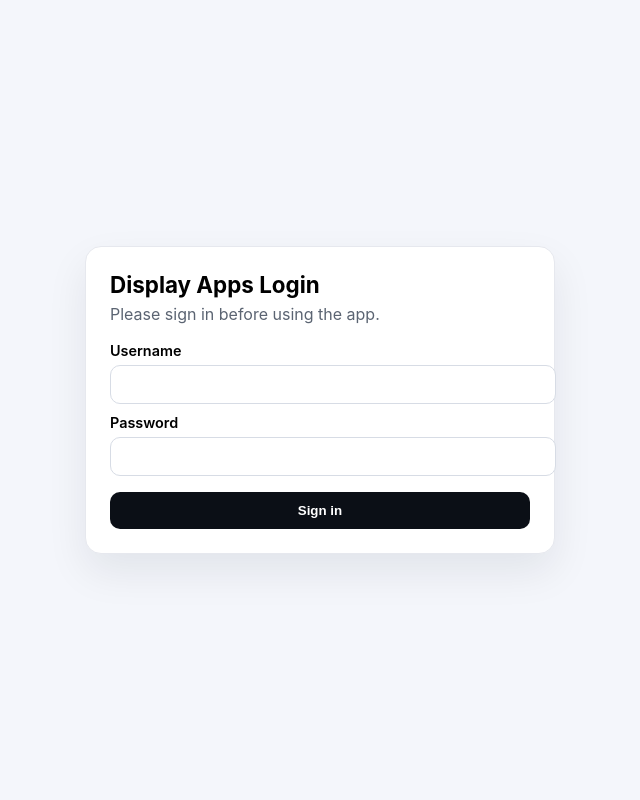
After one commit to M1doriya/Display-Apps, a FastAPI app: template integrated-app/templates/login.html in a window 1280 px wide. The commit adds this page. Shown: the whole page, without its empty margins (320-960 px from the left). Run offline with FastAPI, Linux system fonts and the light colour scheme; the template is opened without the code that fills it, so the values that code supplies are empty; some libraries are stand-ins or nearby versions.

Commit message:
Add mandatory app login with admin credentials

```diff
--- a/integrated-app/app.py
+++ b/integrated-app/app.py
@@ -1,11 +1,12 @@
 import base64
 import os
+import secrets
 from pathlib import Path
 from typing import Literal, Optional
 
-from fastapi import Depends, FastAPI, File, Header, HTTPException, Query, Request, UploadFile
+from fastapi import Depends, FastAPI, File, Form, Header, HTTPException, Query, Request, UploadFile
 from fastapi.middleware.cors import CORSMiddleware
-from fastapi.responses import HTMLResponse, JSONResponse
+from fastapi.responses import HTMLResponse, JSONResponse, RedirectResponse
 from fastapi.staticfiles import StaticFiles
 from fastapi.templating import Jinja2Templates
 from pydantic import BaseModel
@@ -63,15 +64,32 @@ class StageMergeRequest(BaseModel):
     include_pdf: bool = False
 
 
-def require_optional_token(authorization: Optional[str] = Header(default=None)) -> None:
-    expected = os.environ.get("APP_TOKEN")
-    if not expected:
-        return
-    if not authorization or not authorization.startswith("Bearer "):
-        raise HTTPException(status_code=401, detail="Missing bearer token")
-    token = authorization.split(" ", 1)[1]
-    if token != expected:
-        raise HTTPException(status_code=403, detail="Invalid token")
+AUTH_USERNAME = "admin"
+AUTH_PASSWORD = "xs2admin"
+AUTH_COOKIE_NAME = "display_apps_auth"
+AUTH_COOKIE_VALUE = "authenticated"
+
+
+def _is_valid_basic_auth(authorization: Optional[str]) -> bool:
+    if not authorization or not authorization.startswith("Basic "):
+        return False
+    try:
+        encoded = authorization.split(" ", 1)[1]
+        decoded = base64.b64decode(encoded).decode("utf-8")
+        username, password = decoded.split(":", 1)
+    except Exception:
+        return False
+    return secrets.compare_digest(username, AUTH_USERNAME) and secrets.compare_digest(password, AUTH_PASSWORD)
+
+
+def _is_authenticated(request: Request, authorization: Optional[str] = None) -> bool:
+    cookie_ok = secrets.compare_digest(request.cookies.get(AUTH_COOKIE_NAME, ""), AUTH_COOKIE_VALUE)
+    return cookie_ok or _is_valid_basic_auth(authorization)
+
+
+def require_authenticated_user(request: Request, authorization: Optional[str] = Header(default=None)) -> None:
+    if not _is_authenticated(request, authorization):
+        raise HTTPException(status_code=401, detail="Authentication required")
 
 
 @app.get("/health")
@@ -79,8 +97,37 @@ def health() -> dict:
     return {"status": "ok"}
 
 
+@app.get("/login", response_class=HTMLResponse)
+def login_page(request: Request):
+    return templates.TemplateResponse("login.html", {"request": request, "error": None})
+
+
+@app.post("/login", response_class=HTMLResponse)
+def login_submit(request: Request, username: str = Form(...), password: str = Form(...)):
+    valid_username = secrets.compare_digest(username, AUTH_USERNAME)
+    valid_password = secrets.compare_digest(password, AUTH_PASSWORD)
+
+    if not (valid_username and valid_password):
+        return templates.TemplateResponse(
+            "login.html",
+            {"request": request, "error": "Invalid username or password"},
+            status_code=401,
+        )
+
+    response = RedirectResponse(url="/", status_code=303)
+    response.set_cookie(AUTH_COOKIE_NAME, AUTH_COOKIE_VALUE, httponly=True, samesite="lax")
+    return response
+
+
+@app.post("/logout")
+def logout():
+    response = RedirectResponse(url="/login", status_code=303)
+    response.delete_cookie(AUTH_COOKIE_NAME)
+    return response
+
+
 @app.get("/", response_class=HTMLResponse)
-def index(request: Request):
+def index(request: Request, _: None = Depends(require_authenticated_user)):
     return templates.TemplateResponse("index.html", {"request": request})
 
 
@@ -89,7 +136,7 @@ async def process_pdf_endpoint(
     return_mode: Literal["html_only", "json_only", "both"] = Query("both", alias="return"),
     include_pdf: bool = Query(False),
     file: UploadFile = File(...),
-    _: None = Depends(require_optional_token),
+    _: None = Depends(require_authenticated_user),
 ):
     result = await _process_single_upload(file, include_pdf=include_pdf)
 
@@ -109,7 +156,7 @@ async def process_pdf_endpoint(
 async def process_pdfs_endpoint(
     include_pdf: bool = Query(False),
     files: list[UploadFile] = File(...),
-    _: None = Depends(require_optional_token),
+    _: None = Depends(require_authenticated_user),
 ):
     if not files:
         raise HTTPException(status_code=400, detail="Please upload at least one PDF")
@@ -133,7 +180,7 @@ async def process_pdfs_endpoint(
 
 
 @app.post("/render/html")
-def render_html_endpoint(body: RenderHTMLRequest, _: None = Depends(require_optional_token)):
+def render_html_endpoint(body: RenderHTMLRequest, _: None = Depends(require_authenticated_user)):
     try:
         html = generate_full_html(body.data)
     except Exception as exc:
@@ -144,7 +191,7 @@ def render_html_endpoint(body: RenderHTMLRequest, _: None = Depends(require_opti
 @app.post("/stage/tensorlake")
 async def stage_tensorlake_endpoint(
     files: list[UploadFile] = File(...),
-    _: None = Depends(require_optional_token),
+    _: None = Depends(require_authenticated_user),
 ):
     if not files:
         raise HTTPException(status_code=400, detail="Please upload at least one PDF")
@@ -170,7 +217,7 @@ async def stage_tensorlake_endpoint(
 
 
 @app.post("/stage/transform")
-def stage_transform_endpoint(body: StageTransformRequest, _: None = Depends(require_optional_token)):
+def stage_transform_endpoint(body: StageTransformRequest, _: None = Depends(require_authenticated_user)):
     if not body.items:
         raise HTTPException(status_code=400, detail="No stage payload supplied")
 
@@ -227,7 +274,7 @@ def stage_transform_endpoint(body: StageTransformRequest, _: None = Depends(requ
 
 
 @app.post("/stage/render")
-def stage_render_endpoint(body: StageRenderRequest, _: None = Depends(require_optional_token)):
+def stage_render_endpoint(body: StageRenderRequest, _: None = Depends(require_authenticated_user)):
     if not body.items:
         raise HTTPException(status_code=400, detail="No stage payload supplied")
 
@@ -260,7 +307,7 @@ def stage_render_endpoint(body: StageRenderRequest, _: None = Depends(require_op
 
 
 @app.post("/stage/merge-render")
-def stage_merge_render_endpoint(body: StageMergeRequest, _: None = Depends(require_optional_token)):
+def stage_merge_render_endpoint(body: StageMergeRequest, _: None = Depends(require_authenticated_user)):
     if not body.items:
         raise HTTPException(status_code=400, detail="No stage payload supplied")
 
--- a/integrated-app/templates/index.html
+++ b/integrated-app/templates/index.html
@@ -176,7 +176,7 @@
       white-space: nowrap;
     }
 
-    .theme-btn{
+    .theme-btn, .logout-btn{
       border:1px solid var(--border);
       background: var(--surface);
       color: var(--text);
@@ -602,6 +602,9 @@
       <div class="header-actions">
         <div class="chip">Interactive • Dark/Light</div>
         <button id="themeToggle" class="theme-btn" type="button">🌙 Dark</button>
+        <form method="post" action="/logout">
+          <button class="logout-btn" type="submit">Sign out</button>
+        </form>
       </div>
     </header>
 
--- /dev/null
+++ b/integrated-app/templates/login.html
@@ -0,0 +1,37 @@
+<!DOCTYPE html>
+<html lang="en">
+<head>
+  <meta charset="UTF-8" />
+  <meta name="viewport" content="width=device-width, initial-scale=1.0" />
+  <title>Login • Display Apps</title>
+  <style>
+    body { font-family: Inter, Arial, sans-serif; background:#f4f6fb; margin:0; min-height:100vh; display:grid; place-items:center; }
+    .card { background:#fff; width:min(420px,92vw); border:1px solid #e6e8ee; border-radius:16px; padding:24px; box-shadow:0 18px 40px rgba(15,23,42,.08); }
+    h1 { margin:0 0 6px; font-size:1.4rem; }
+    p { margin:0 0 18px; color:#5b6472; }
+    label { display:block; font-size:.9rem; font-weight:600; margin:10px 0 6px; }
+    input { width:100%; padding:10px 12px; border:1px solid #d7dce5; border-radius:10px; font-size:.95rem; }
+    button { margin-top:16px; width:100%; padding:11px 14px; border:0; border-radius:10px; background:#0b0f16; color:#fff; font-weight:700; cursor:pointer; }
+    .error { margin-top:12px; color:#b91c1c; font-size:.9rem; }
+    .hint { margin-top:12px; font-size:.8rem; color:#7b8597; }
+  </style>
+</head>
+<body>
+  <main class="card">
+    <h1>Display Apps Login</h1>
+    <p>Please sign in before using the app.</p>
+    <form method="post" action="/login">
+      <label for="username">Username</label>
+      <input id="username" name="username" type="text" required autocomplete="username" />
+
+      <label for="password">Password</label>
+      <input id="password" name="password" type="password" required autocomplete="current-password" />
+
+      <button type="submit">Sign in</button>
+    </form>
+    {% if error %}
+      <div class="error">{{ error }}</div>
+    {% endif %}
+  </main>
+</body>
+</html>
```
Also changed, not shown: README.md.
